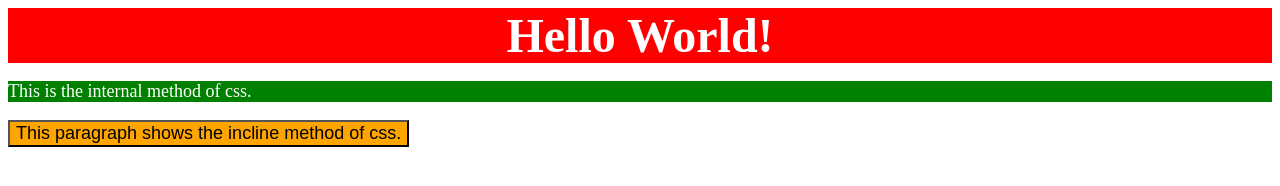
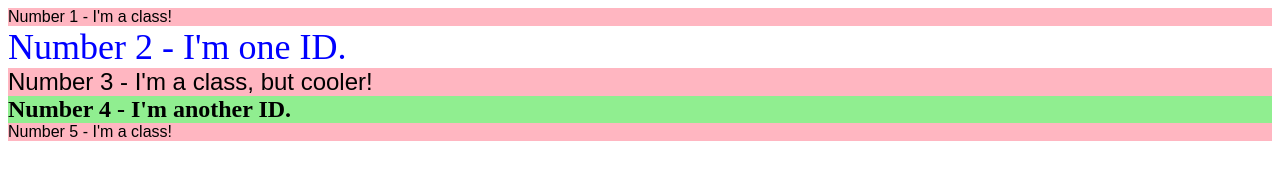
Before and after one commit to Tiiohh/css-exercises, a plain HTML site: page index.html in a window 1280 px wide. Drawn offline with Linux system fonts and the light colour scheme.

Commit message:
Introduce class and id selectors
Introduced class and ID selectors and applied various properties to each line of code. This was the second exercide in the css exercises on the odin project.

```diff
--- a/css/styles.css
+++ b/css/styles.css
@@ -1,7 +1,14 @@
-div {
-    color:white;
-    background-color:red;
-    font-size: 48px;
-    text-align:center;
+.odd-numbers {
+    background-color:lightpink;
+    font-family:"Verdana, DejaVu Sans", sans-serif;
+}
+
+.size {
+    font-size: 24px;
+}
+#title {color:blue; font-size: 36px;}
+#page {
+    background-color:lightgreen;
+    font-size: 24px;
     font-weight:700;
 }
--- a/index.html
+++ b/index.html
@@ -3,20 +3,16 @@
 <link rel="stylesheet" href="css/styles.css">
 <head>
     <meta charset="UTF-8">
+    <meta http-equiv="X-UA-Compatible" content="IE=edge">
+    <meta name="viewport" content="width=device-width, initial-scale=1.0">
     <title>The Title</title>
-    <style>
-        p{
-            color:white;
-            background-color:green;
-            font-size: 18px;
-        }
-    </style>
 </head>
 <body>
-    <div> Hello World! </div>
-    <p>This is the internal method of css.
-    </p>
-    <button style="background-color:orange; font-size:18px;">This paragraph shows the incline method of css.</button>
+    <div class="odd-numbers">Number 1 - I'm a class!</div>
+    <div id="title">Number 2 - I'm one ID.</div>
+    <div class="odd-numbers size">Number 3 - I'm a class, but cooler!</div>
+    <div id="page">Number 4 - I'm another ID.</div>
+    <div class="odd-numbers">Number 5 - I'm a class!</div>
 </body>
 
 
```
